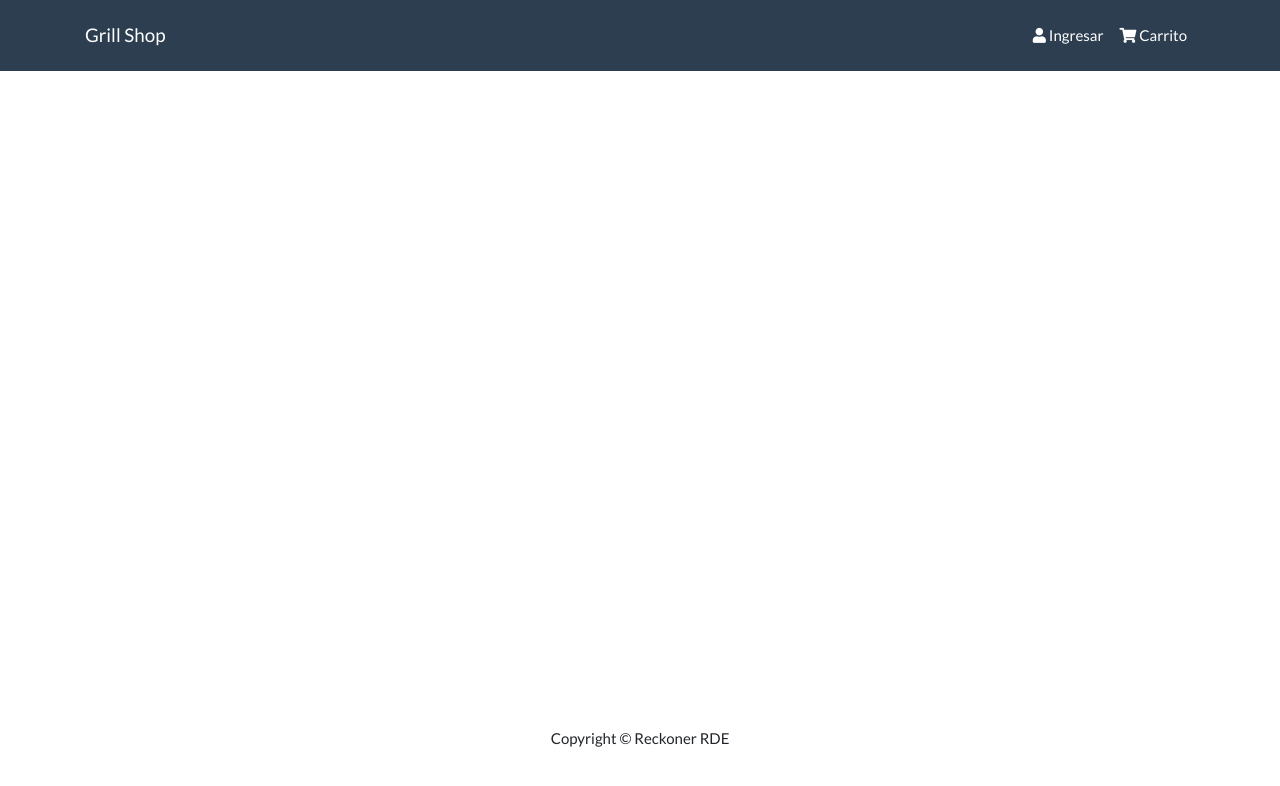
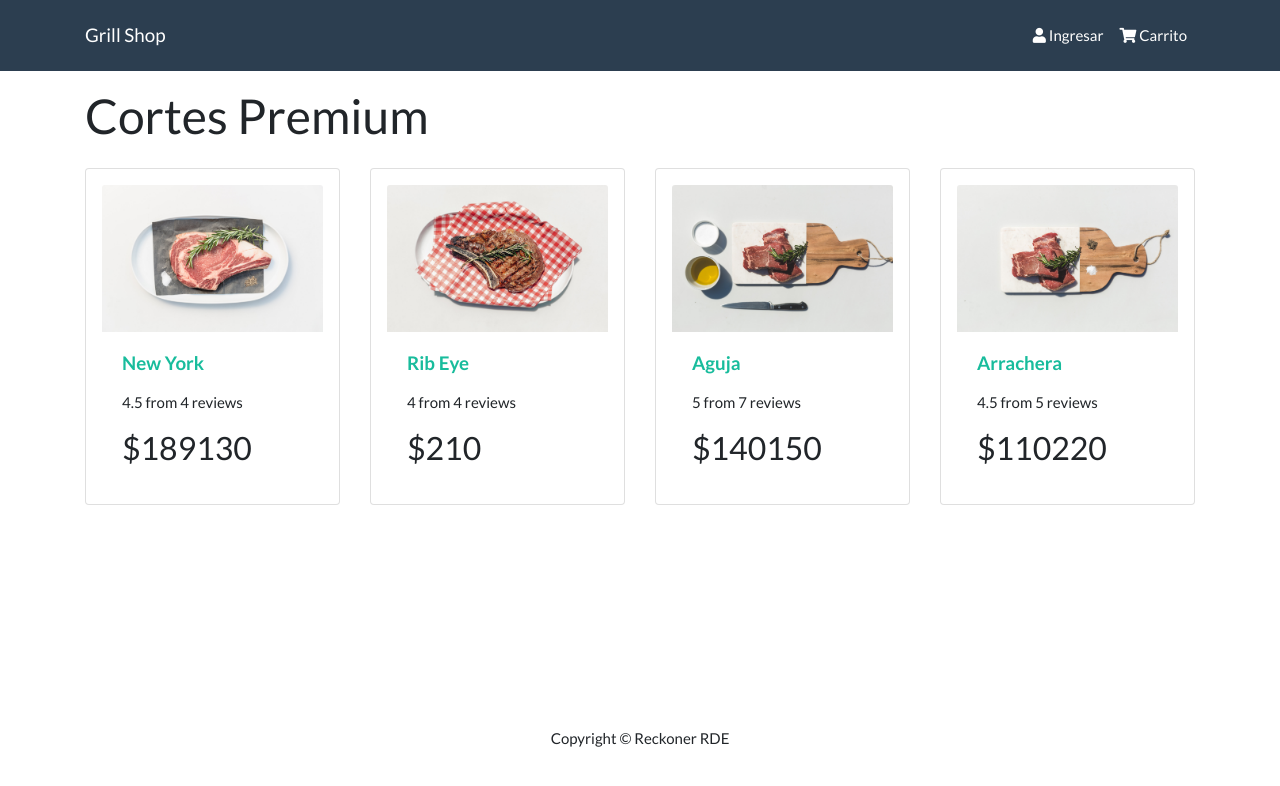
Before and after one commit to aaronvegu/grillshop-mern-stack, a React (Create React App) app in the folder frontend/: page / in a window 1280 px wide. Shown: the top 786 px of the page. Built offline with nearby package versions, Linux system fonts and the light colour scheme.

Commit message:
Add HomeScreen component to App

```diff
--- a/frontend/src/App.js
+++ b/frontend/src/App.js
@@ -2,13 +2,16 @@ import React from 'react';
 import { Container } from 'react-bootstrap';
 import Header from './components/Header';
 import Footer from './components/Footer';
+import HomeScreen from './screens/HomeScreen';
 
 const App = () => {
   return (
     <>
       <Header />
       <main className='py-3'>
-        <Container></Container>
+        <Container>
+          <HomeScreen />
+        </Container>
       </main>
       <Footer />
     </>
```
